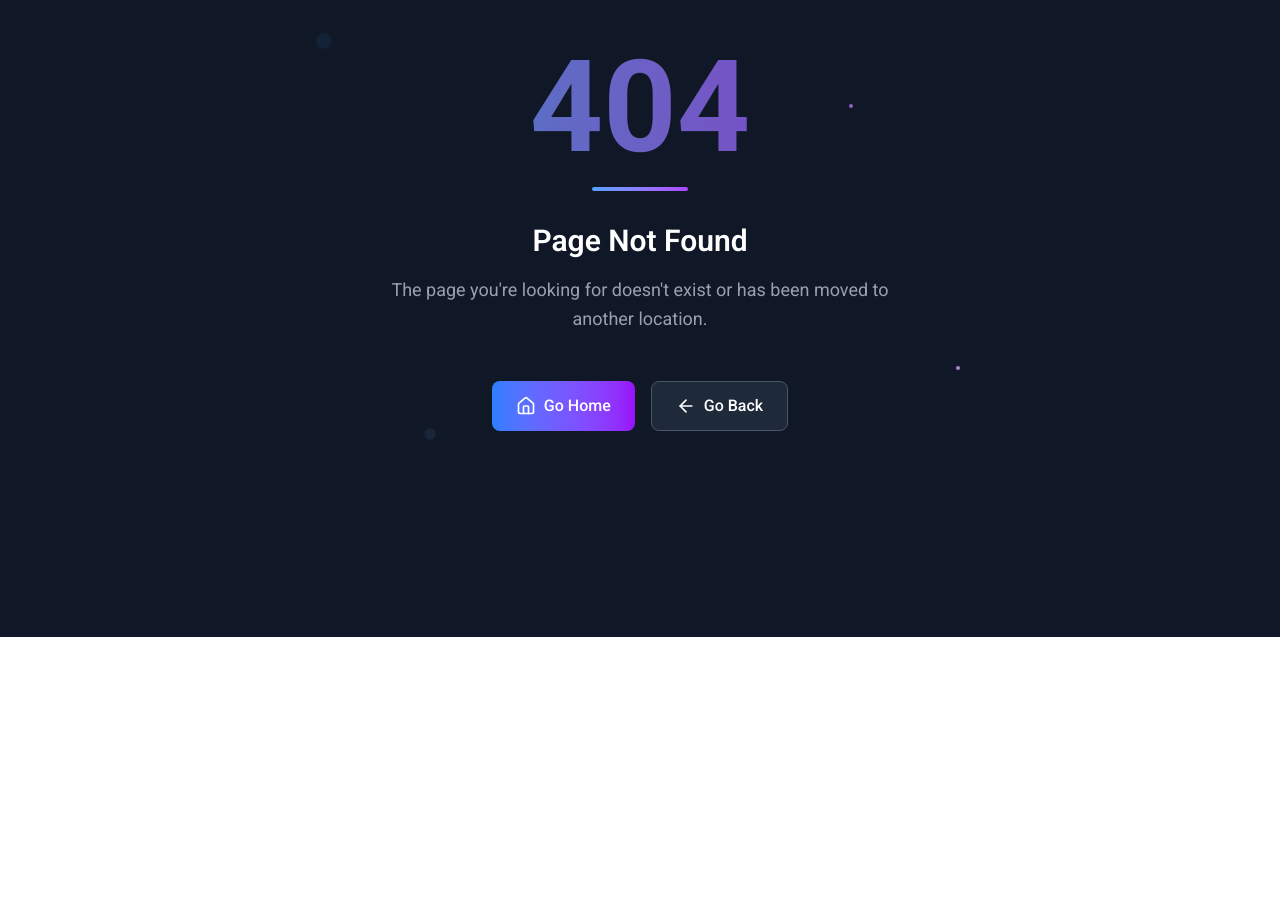
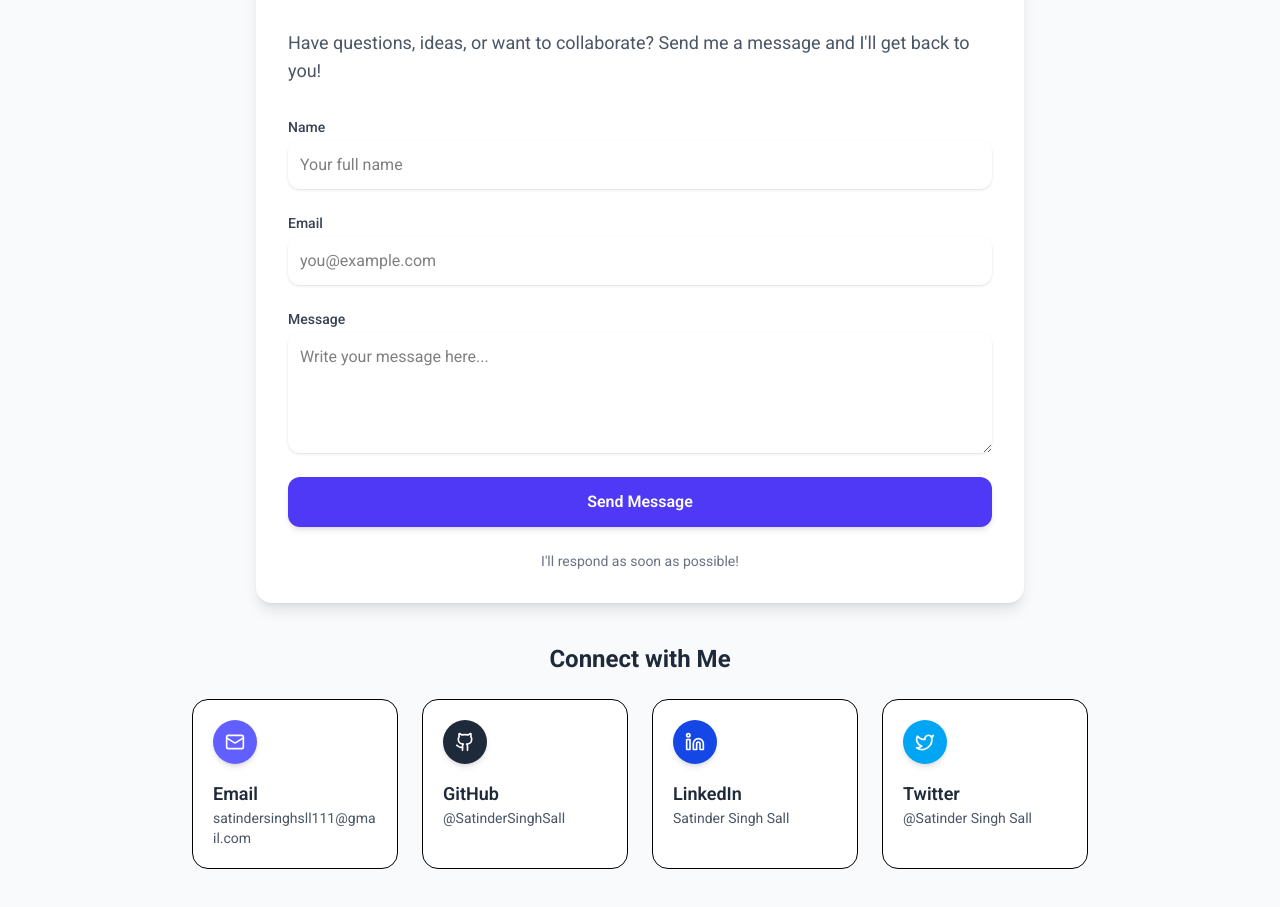
Before and after one commit to SatinderSinghSall/Learning-Next.JS, a Next.js app: page /user-data in a window 1280 px wide. Before the commit this address had no page. Shown: the part 163-1070 px from the top of the page. Before the commit the page ends 800 px from the top, so only its background shows below. Built offline with nearby package versions, Linux system fonts and the light colour scheme.

Commit message:
Next.Js: Handling Server Actions in Next.js with useTransition() function.

```diff
--- /dev/null
+++ b/app/(users)/user-data/contact.action.jsx
@@ -0,0 +1,18 @@
+"use server";
+
+import { db } from "@/config/db";
+
+export const contactAction = async (name, email, message) => {
+  try {
+    const { name, email, message } = Object.fromEntries(formData.entries());
+    await db.execute(
+      `INSERT INTO contact_form(full_name, email, message) values (?, ?, ?)`,
+      [name, email, message]
+    );
+    return { success: true, message: "Form submitted successfully!" };
+  } catch (error) {
+    console.log(`Error Submitting the Form: ${error}`);
+    if (error.message === "NEXT_REDIRECT") throw error;
+    return { success: false, message: "Error while submitting!" };
+  }
+};
--- /dev/null
+++ b/app/(users)/user-data/page.jsx
@@ -0,0 +1,205 @@
+"use client";
+
+import { Mail, Github, Linkedin, Twitter } from "lucide-react";
+import { useState, useTransition } from "react";
+import { contactAction } from "./contact.action";
+
+const Contact = () => {
+  const [isPending, startTransition] = useTransition();
+  const [contactFormResponse, setContactFormResponse] = useState(null);
+
+  const HandleFormSubmit = (formData) => {
+    const { name, email, message } = Object.fromEntries(formData);
+
+    startTransition(async () => {
+      const res = await contactAction(name, email, message);
+      setContactFormResponse(res);
+    });
+  };
+
+  return (
+    <main className="pt-24 px-4 min-h-screen bg-gray-50 flex flex-col items-center justify-center">
+      {/* Contact Form */}
+      <div className="max-w-3xl w-full bg-white shadow-lg rounded-2xl p-8 mb-10">
+        <h1 className="text-4xl font-bold text-gray-800 mb-6">Get in Touch</h1>
+        <p className="text-gray-600 text-lg mb-8">
+          Have questions, ideas, or want to collaborate? Send me a message and
+          I'll get back to you!
+        </p>
+        <section>
+          {contactFormResponse && (
+            <div
+              className={`mb-8 rounded-xl px-6 py-4 text-sm font-medium shadow-md ${
+                contactFormResponse.success
+                  ? "bg-green-100 text-green-700 border border-green-300"
+                  : "bg-red-100 text-red-700 border border-red-300"
+              }`}
+            >
+              {contactFormResponse.message}
+            </div>
+          )}
+        </section>
+        <form className="space-y-6" action={HandleFormSubmit}>
+          <div>
+            <label
+              htmlFor="name"
+              className="block text-sm font-medium text-gray-700"
+            >
+              Name
+            </label>
+            <input
+              type="text"
+              id="name"
+              name="name"
+              required
+              className="mt-1 block w-full rounded-xl border-gray-300 shadow-sm focus:ring-indigo-500 focus:border-indigo-500 p-3"
+              placeholder="Your full name"
+            />
+          </div>
+          <div>
+            <label
+              htmlFor="email"
+              className="block text-sm font-medium text-gray-700"
+            >
+              Email
+            </label>
+            <input
+              type="email"
+              id="email"
+              name="email"
+              required
+              className="mt-1 block w-full rounded-xl border-gray-300 shadow-sm focus:ring-indigo-500 focus:border-indigo-500 p-3"
+              placeholder="you@example.com"
+            />
+          </div>
+          <div>
+            <label
+              htmlFor="message"
+              className="block text-sm font-medium text-gray-700"
+            >
+              Message
+            </label>
+            <textarea
+              id="message"
+              name="message"
+              rows="4"
+              required
+              className="mt-1 block w-full rounded-xl border-gray-300 shadow-sm focus:ring-indigo-500 focus:border-indigo-500 p-3"
+              placeholder="Write your message here..."
+            />
+          </div>
+          <div>
+            <Submit isPending={isPending} />
+          </div>
+        </form>
+        <p className="text-sm text-gray-500 mt-6 text-center">
+          I'll respond as soon as possible!
+        </p>
+      </div>
+
+      {/* Social Links */}
+      <section className="w-full mb-16 max-w-4xl">
+        <h2 className="text-2xl font-bold text-gray-800 mb-6 text-center">
+          Connect with Me
+        </h2>
+        <div className="grid grid-cols-1 sm:grid-cols-2 lg:grid-cols-4 gap-6">
+          {[
+            {
+              icon: <Mail className="h-5 w-5 text-white" />,
+              title: "Email",
+              desc: "satindersinghsll111@gmail.com",
+              href: "mailto:satindersinghsll111@gmail.com",
+              bg: "bg-indigo-500",
+            },
+            {
+              icon: <Github className="h-5 w-5 text-white" />,
+              title: "GitHub",
+              desc: "@SatinderSinghSall",
+              href: "https://github.com/SatinderSinghSall",
+              bg: "bg-gray-800",
+            },
+            {
+              icon: <Linkedin className="h-5 w-5 text-white" />,
+              title: "LinkedIn",
+              desc: "Satinder Singh Sall",
+              href: "https://www.linkedin.com/in/satinder-singh-sall-b62049204/",
+              bg: "bg-blue-700",
+            },
+            {
+              icon: <Twitter className="h-5 w-5 text-white" />,
+              title: "Twitter",
+              desc: "@Satinder Singh Sall",
+              href: "https://x.com/SallSatinder",
+              bg: "bg-sky-500",
+            },
+          ].map((link, idx) => (
+            <a
+              key={idx}
+              href={link.href}
+              target="_blank"
+              rel="noopener noreferrer"
+              className="group bg-white border rounded-2xl p-5 transition hover:shadow-lg flex flex-col items-start gap-4 hover:translate-y-[-2px]"
+            >
+              <div className={`p-3 rounded-full ${link.bg} shadow-md`}>
+                {link.icon}
+              </div>
+              <div>
+                <h3 className="text-lg font-semibold text-gray-800 group-hover:text-indigo-600 transition">
+                  {link.title}
+                </h3>
+                <p className="text-sm text-gray-600 break-all">{link.desc}</p>
+              </div>
+            </a>
+          ))}
+        </div>
+      </section>
+    </main>
+  );
+};
+
+export default Contact;
+
+const Submit = ({ isPending }) => {
+  return (
+    <>
+      <button
+        type="submit"
+        disabled={isPending}
+        className={`w-full inline-flex items-center justify-center py-3 px-6 border border-transparent shadow-md text-white rounded-xl text-base font-semibold transition duration-200
+    ${
+      isPending
+        ? "bg-indigo-400 cursor-not-allowed"
+        : "bg-indigo-600 hover:bg-indigo-700 cursor-pointer"
+    }`}
+      >
+        {isPending ? (
+          <>
+            <svg
+              className="animate-spin h-5 w-5 mr-2 text-white"
+              xmlns="http://www.w3.org/2000/svg"
+              fill="none"
+              viewBox="0 0 24 24"
+            >
+              <circle
+                className="opacity-25"
+                cx="12"
+                cy="12"
+                r="10"
+                stroke="currentColor"
+                strokeWidth="4"
+              ></circle>
+              <path
+                className="opacity-75"
+                fill="currentColor"
+                d="M4 12a8 8 0 018-8v4a4 4 0 00-4 4H4z"
+              ></path>
+            </svg>
+            Sending...
+          </>
+        ) : (
+          <span>Send Message</span>
+        )}
+      </button>
+    </>
+  );
+};
```
